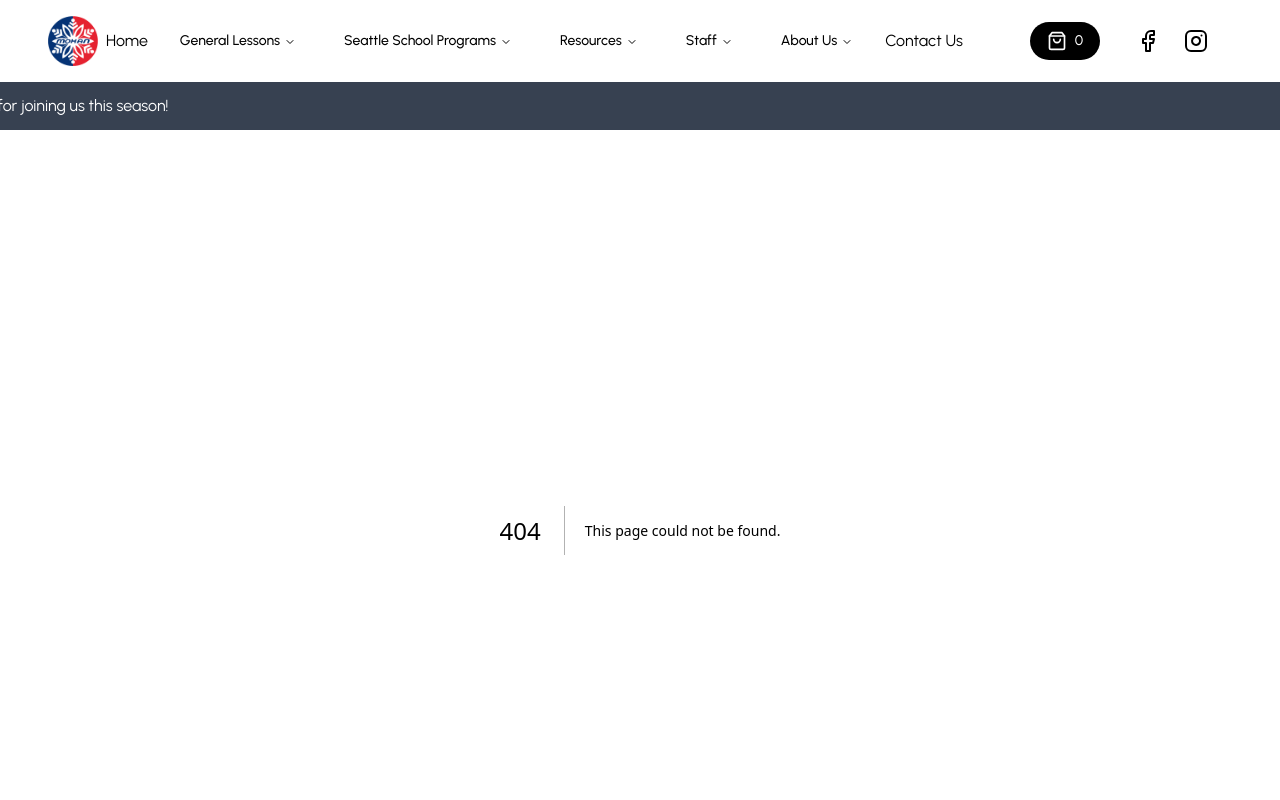
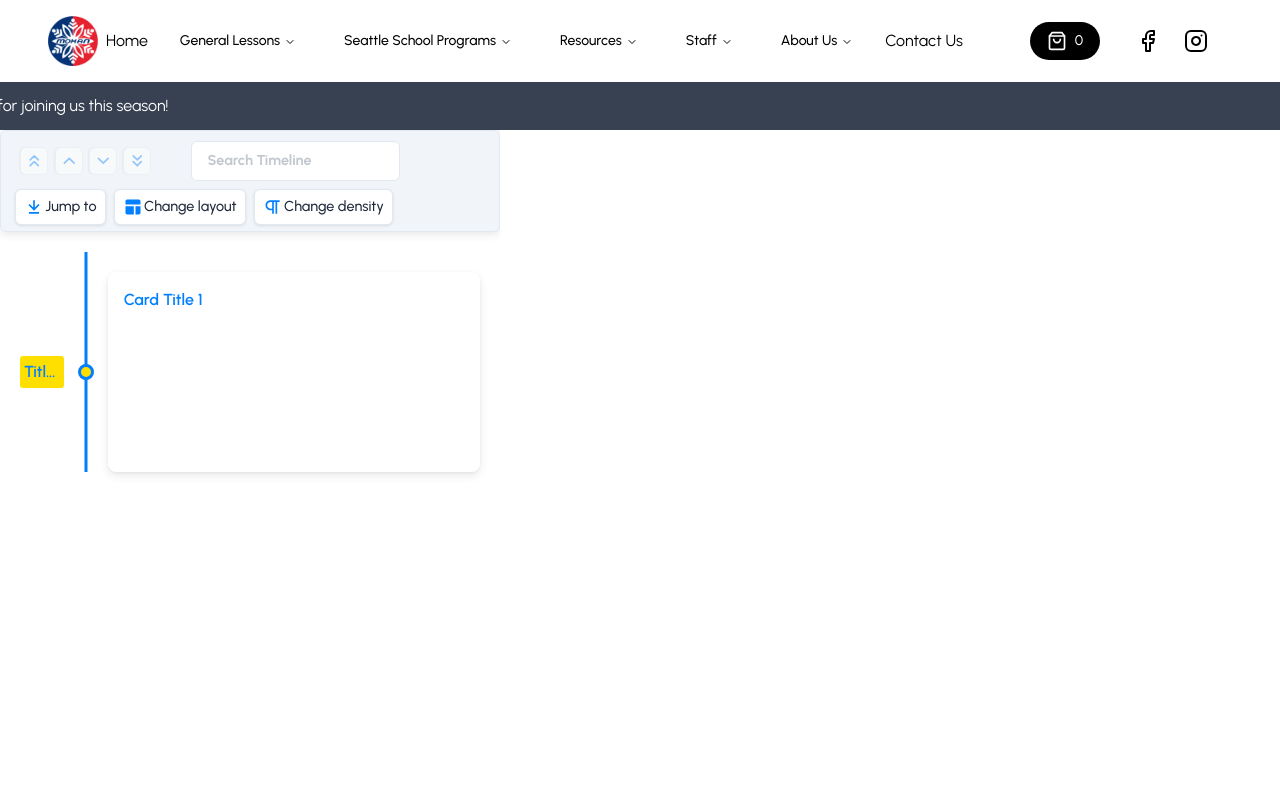
Before and after one commit to dschaaf89/SkiMohanMain, a Next.js app: page /aboutus/timeline in a window 1280 px wide. Before the commit this address had no page. Shown: the top 800 px of the page. Built offline with nearby package versions, Linux system fonts and the light colour scheme.

Commit message:
fixing build errors

```diff
--- /dev/null
+++ b/app/(routes)/aboutus/timeline/page.tsx
@@ -0,0 +1,19 @@
+import { Chrono } from "react-chrono";
+
+const Timeline = () => {
+  const items = [{
+    title: "Title 1",
+    cardTitle: "Card Title 1",
+    // Other properties...
+  },
+  // ...more items
+  ];
+
+  return (
+    <div style={{ width: '500px', height: '950px' }}>
+      <Chrono items={items} mode="VERTICAL" />
+    </div>
+  );
+};
+
+export default Timeline;
```
Also changed, not shown: 1 other file (tests, documents, lock files or other folders).
